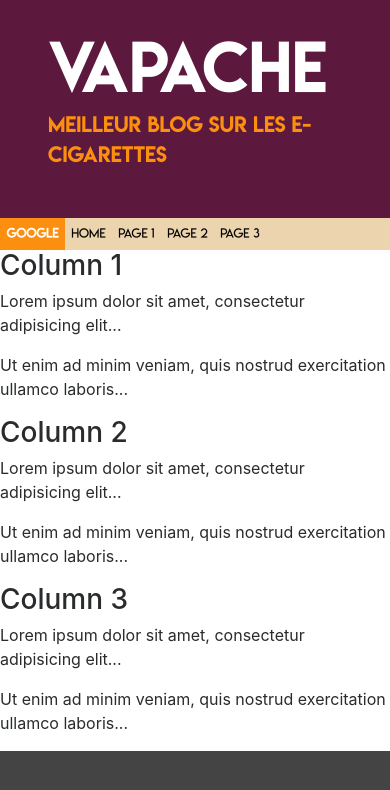
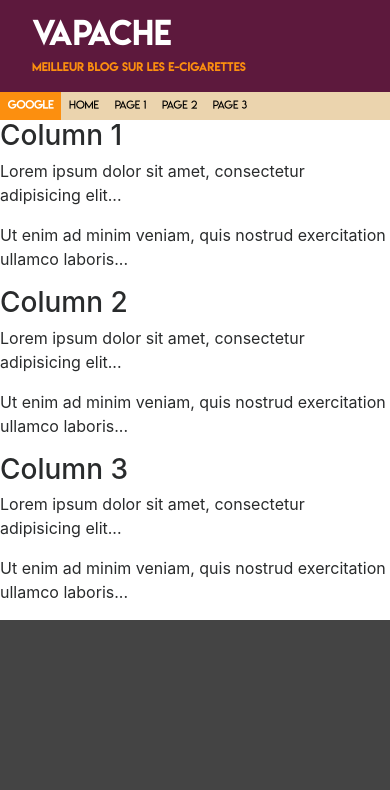
Before and after one commit to Noddin/Projet_web_4A, a Django app: a page that uses vapache/blog/templates/index.html in a window 390 px wide. Shown: the top 790 px of the page. Run offline with Django 3.2, Linux system fonts and the light colour scheme; some libraries are stand-ins or nearby versions.

Commit message:
Design Jumborton and Navigation Bar : resize and responsive aspect

```diff
--- a/vapache/blog/static/stylesheets/data.styl
+++ b/vapache/blog/static/stylesheets/data.styl
@@ -34,8 +34,14 @@ main-font = lemonmilkregular
 main-font-light = lemonmilk_lightregular
 
 //Transition Function
-//background color
-transition(type, time)
+transition(time)
+  -webkit-transition time /* Safari, Chrome and Opera > 12.1 */
+  -moz-transition time /* Firefox < 16 */
+  -ms-transition time /* Internet Explorer */
+  -o-transition time /* Opera < 12.1 */
+  transition time
+      //background color
+transitionType(type, time)
   -webkit-transition type time /* Safari, Chrome and Opera > 12.1 */
   -moz-transition type time /* Firefox < 16 */
   -ms-transition type time /* Internet Explorer */
--- a/vapache/blog/static/stylesheets/style.css
+++ b/vapache/blog/static/stylesheets/style.css
@@ -18,7 +18,7 @@ body {
   border-radius: 0;
   margin: 0em;
   font-family: lemonmilkregular;
-  padding: 2em 3em;
+  padding: 1.5em 3em;
 }
 .jumbotron h1 {
   color: #fff;
@@ -27,10 +27,18 @@ body {
 .jumbotron p {
   color: #fc8f0f;
   font-size: 1.25em;
+  margin: 0;
 }
-.container {
-  background-color: #fff;
-  padding: 0;
+@media (max-width: 768px) {
+  .jumbotron {
+    padding: 1em 2em;
+  }
+  .jumbotron h1 {
+    font-size: 2em;
+  }
+  .jumbotron p {
+    font-size: 0.7em;
+  }
 }
 .navbar-bar {
   display: flex;
@@ -46,16 +54,15 @@ body {
   padding: 0.5em 2em;
   text-decoration: none;
   font-size: 1em;
-  -webkit-transition: background-color 0.5s /* Safari, Chrome and Opera > 12.1 */;
-  -moz-transition: background-color 0.5s /* Firefox < 16 */;
-  -ms-transition: background-color 0.5s /* Internet Explorer */;
-  -o-transition: background-color 0.5s /* Opera < 12.1 */;
-  transition: background-color 0.5s;
+  -webkit-transition: 0.5s /* Safari, Chrome and Opera > 12.1 */;
+  -moz-transition: 0.5s /* Firefox < 16 */;
+  -ms-transition: 0.5s /* Internet Explorer */;
+  -o-transition: 0.5s /* Opera < 12.1 */;
 }
 @media (max-width: 768px) {
   .navbar-bar li a {
-    font-size: 0.8em;
-    padding: 0.5em 0.5em;
+    font-size: 0.7em;
+    padding: 0.5em 0.7em;
   }
 }
 .navbar-bar li a.active {
@@ -67,3 +74,7 @@ body {
   background-color: #444;
   color: #fff;
 }
+.container {
+  background-color: #fff;
+  padding: 0;
+}
--- a/vapache/blog/static/stylesheets/style.styl
+++ b/vapache/blog/static/stylesheets/style.styl
@@ -1,24 +1,29 @@
 @require "./data.styl"
 
+//General
 body
   background-color grey
 
+//Header
 .jumbotron
   background-color  wine
   border-radius 0
   margin 0em
   font-family main-font
-  padding 2em 3em
+  padding 1.5em 3em
   h1
     color white
     font-size 4em
   p
     color orange
     font-size 1.25em
-
-.container
-  background-color white
-  padding 0
+    margin 0
+  @media(max-width xs-max)
+    padding 1em 2em
+    h1
+      font-size 2em
+    p
+      font-size 0.7em
 
 //Navigation bar
 
@@ -36,10 +41,10 @@ body
       padding 0.5em 2em
       text-decoration none
       font-size 1em
-      transition(background-color, .5s)
+      transition(.5s)
       @media(max-width xs-max)
-        font-size 0.8em
-        padding 0.5em 0.5em
+        font-size 0.7em
+        padding 0.5em 0.7em
       &.active
         background-color orange
         color white
@@ -47,3 +52,8 @@ body
       &:hover:not(.active)
         background-color grey
         color white
+
+//Body
+.container
+  background-color white
+  padding 0
```
